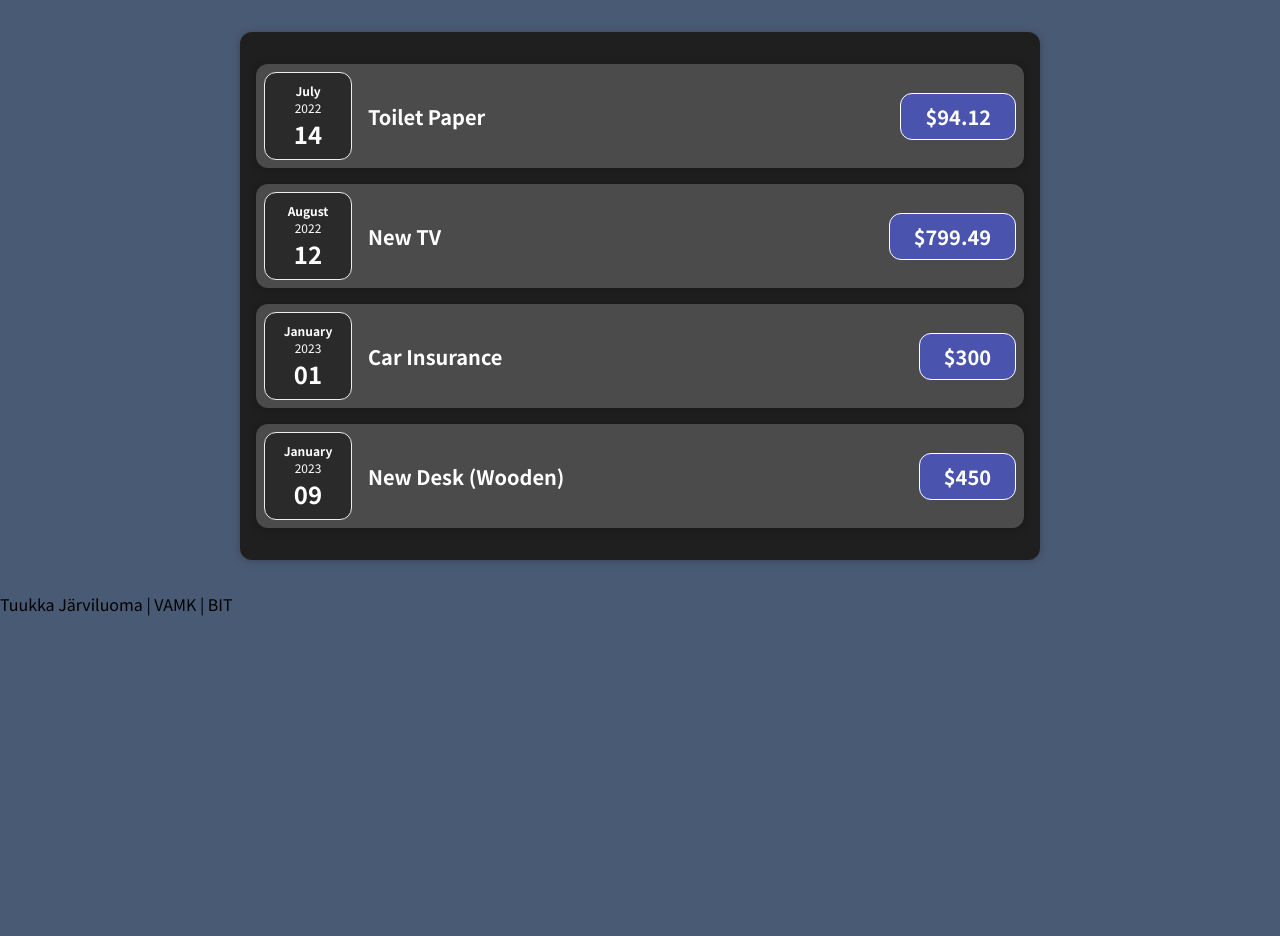
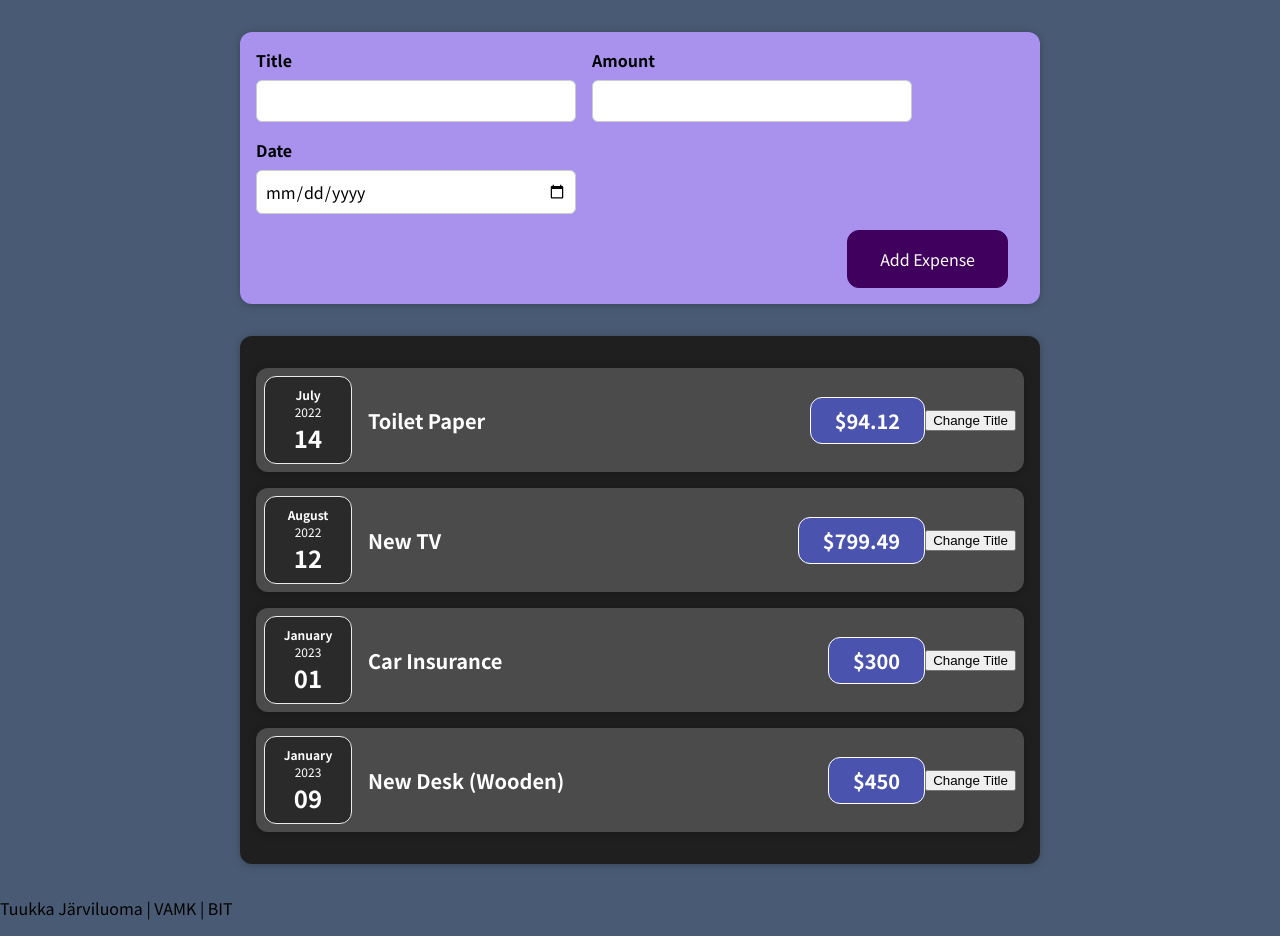
Before and after one commit to TuukkaJA/react-first-project, a React (Create React App) app: page / in a window 1280 px wide. Before the commit the page ends 800 px from the top, so only its background shows below. Built offline with nearby package versions, Linux system fonts and the light colour scheme.

Commit message:
tehtävä 8-10

```diff
--- a/src/App.js
+++ b/src/App.js
@@ -1,4 +1,6 @@
 import React from 'react';
+
+import NewExpense from './components/NewExpense/NewExpense';
 import Expenses from './components/Expenses/Expenses';
 
 
@@ -31,6 +33,7 @@
 
   return (
     <div>
+      <NewExpense/>
       <Expenses items={expenses}/>
       <p> Tuukka Järviluoma | VAMK | BIT</p>
     </div>
--- a/src/components/Expenses/ExpenseItem.js
+++ b/src/components/Expenses/ExpenseItem.js
@@ -1,17 +1,26 @@
-import React from 'react';
+import React,  { useState } from 'react';
 import ExpenseDate from './ExpenseDate';
 import Card from '../UI/Card';
 import './ExpenseItem.css';
 
 const ExpenseItem = (props) =>{
 
+    const [title, setTitle] = useState (props.title);
+
+    const clickHandler = () => {
+        setTitle('Updated!');
+        console.log(title);
+    };
+
+
     return (
         <Card className="expense-item">
             <ExpenseDate date={props.date} />
             <div className="expense-item__description">
-                <h2>{props.title}</h2>
+                <h2>{title}</h2>
                 <div className="expense-item__price">${props.amount}</div>
             </div>
+            <button onClick={clickHandler}>Change Title</button>
         </Card>
     );
 }
--- /dev/null
+++ b/src/components/NewExpense/ExpenseForm.css
@@ -0,0 +1,26 @@
+.new-expense__controls {
+  display: flex;
+  flex-wrap: wrap;
+  gap: 1rem;
+  margin-bottom: 1rem;
+  text-align: left;
+}
+
+.new-expense__control label {
+  font-weight: bold;
+  margin-bottom: 0.5rem;
+  display: block;
+}
+
+.new-expense__control input {
+  font: inherit;
+  padding: 0.5rem;
+  border-radius: 6px;
+  border: 1px solid #ccc;
+  width: 20rem;
+  max-width: 100%;
+}
+
+.new-expense__actions {
+  text-align: right;
+}
--- /dev/null
+++ b/src/components/NewExpense/ExpenseForm.js
@@ -0,0 +1,46 @@
+import React, { useState} from 'react';
+
+import './ExpenseForm.css';
+
+const ExpenseForm = () => {
+
+    const[enteredTitle, setEnteredTitle] = useState('');
+    const[enteredAmount, setEnteredAmount] = useState('');
+    const[enteredDate, setEnteredDate] = useState('');
+
+    const titleChangeHandler = (event) => {
+        setEnteredTitle(event.target.value);
+    }
+
+    const amountChangeHandler = (event) => {
+        setEnteredAmount(event.target.value);
+    }
+
+    const dateChangeHandler = (event) => {
+        setEnteredDate(event.target.value);
+    }
+
+    return (
+        <form>
+            <div className='new-expense__controls'>
+                <div className='new-expense__control'>
+                    <label>Title</label>
+                    <input type='text' onChange={titleChangeHandler}/>
+                </div>
+                <div className='new-expense__control'>
+                    <label>Amount</label>
+                    <input type='number' min='0.01' step='0.01' onChange={amountChangeHandler}/>
+                </div>
+                <div className='new-expense__control'>
+                    <label>Date</label>
+                    <input type='date' min='2022-01-01' max='2024-12-31' onChange={dateChangeHandler}/>
+                </div>
+            </div>
+            <div className='new-expense__actions'>
+                <button type='submit'>Add Expense</button>
+            </div>
+        </form>
+    );
+}
+
+export default ExpenseForm;
--- /dev/null
+++ b/src/components/NewExpense/NewExpense.css
@@ -0,0 +1,38 @@
+.new-expense {
+  background-color: #a892ee;
+  padding: 1rem;
+  margin: 2rem auto;
+  width: 50rem;
+  max-width: 95%;
+  border-radius: 12px;
+  text-align: center;
+  box-shadow: 0 1px 8px rgba(0, 0, 0, 0.25);
+}
+
+.new-expense button {
+  font: inherit;
+  cursor: pointer;
+  padding: 1rem 2rem;
+  border: 1px solid #40005d;
+  background-color: #40005d;
+  color: white;
+  border-radius: 12px;
+  margin-right: 1rem;
+}
+
+.new-expense button:hover,
+.new-expense button:active {
+  background-color: #510674;
+  border-color: #510674;
+}
+
+.new-expense button.alternative {
+  color: #220131;
+  border-color: transparent;
+  background-color: transparent;
+}
+
+.new-expense button.alternative:hover,
+.new-expense button.alternative:active {
+  background-color: #ddb3f8;
+}
--- /dev/null
+++ b/src/components/NewExpense/NewExpense.js
@@ -0,0 +1,14 @@
+import React from 'react';
+
+import './NewExpense.css';
+import ExpenseForm from './ExpenseForm';
+
+const NewExpense = () => {
+    return (
+        <div className="new-expense">
+            <ExpenseForm/>
+        </div>
+    );
+};
+
+export default NewExpense;
```
